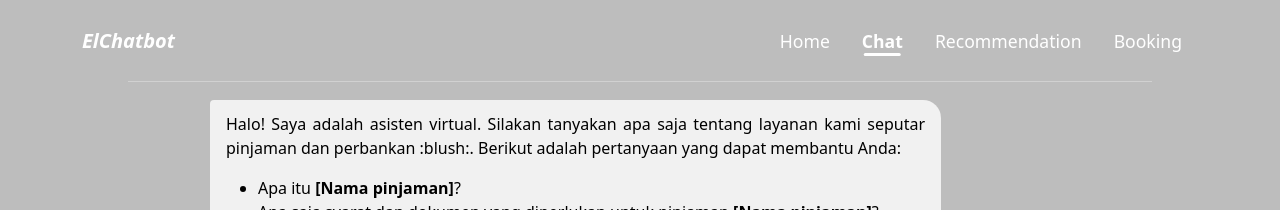
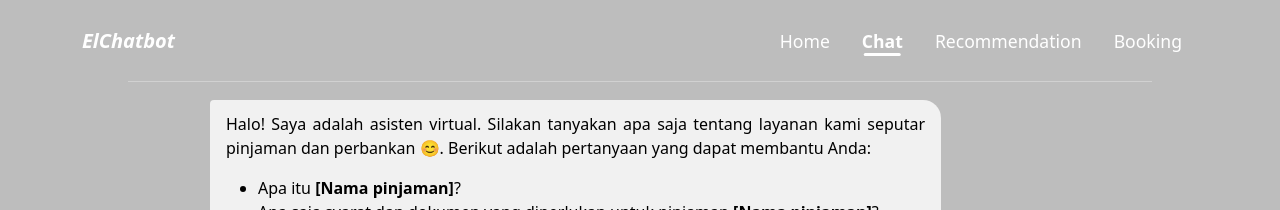
Before and after one commit to farizhaidar/PBL, a Next.js app: page /chat in a window 1280 px wide. Shown: the top 210 px of the page. Built offline with nearby package versions, Linux system fonts and the light colour scheme.

Commit message:
apus di booking sama benerin icon blush

```diff
--- a/app/booking/page.tsx
+++ b/app/booking/page.tsx
@@ -41,8 +41,6 @@ export default function BookingPage() {
         <p>Halo! Saya adalah asisten virtual. Ada yang bisa dibantu terkait layanan booking konsultasi kami? 😊</p>
         <p>Anda bisa bertanya seperti:</p>
         <ul>
-          <li>Bagaimana cara booking?</li>
-          <li>Syaratnya apa saja?</li>
           <li>Tanggal 28 Juni 2025 jam berapa saja yang kosong?</li>
         </ul>
       `,
--- a/app/chat/page.tsx
+++ b/app/chat/page.tsx
@@ -11,7 +11,7 @@ export default function ChatPage() {
   const [messages, setMessages] = useState<{ text: string; isUser: boolean }[]>([
     {
       text: `
-        <p>Halo! Saya adalah asisten virtual. Silakan tanyakan apa saja tentang layanan kami seputar pinjaman dan perbankan :blush:. Berikut adalah pertanyaan yang dapat membantu Anda:</p>
+        <p>Halo! Saya adalah asisten virtual. Silakan tanyakan apa saja tentang layanan kami seputar pinjaman dan perbankan 😊. Berikut adalah pertanyaan yang dapat membantu Anda:</p>
         <ul>
           <li>Apa itu <strong>[Nama pinjaman]</strong>?</li>
           <li>Apa saja syarat dan dokumen yang diperlukan untuk pinjaman <strong>[Nama pinjaman]</strong>?</li>
```
